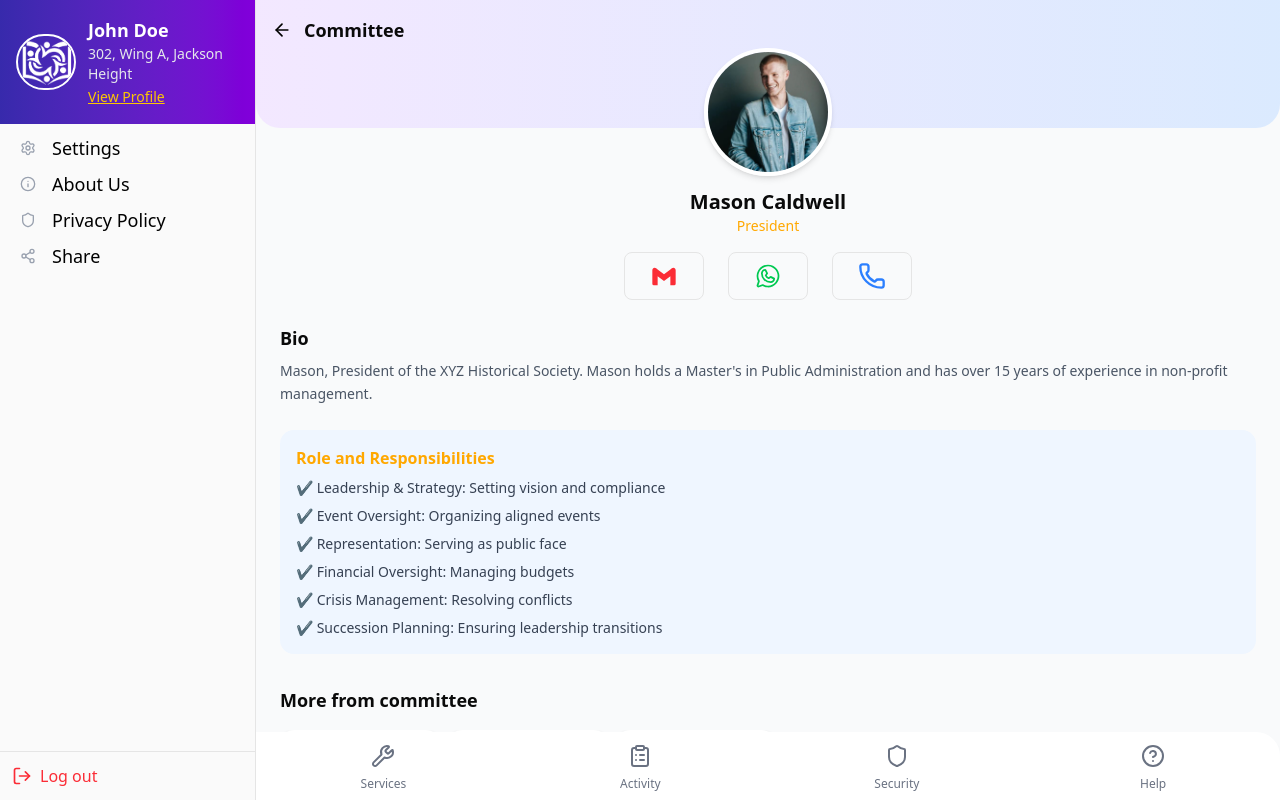
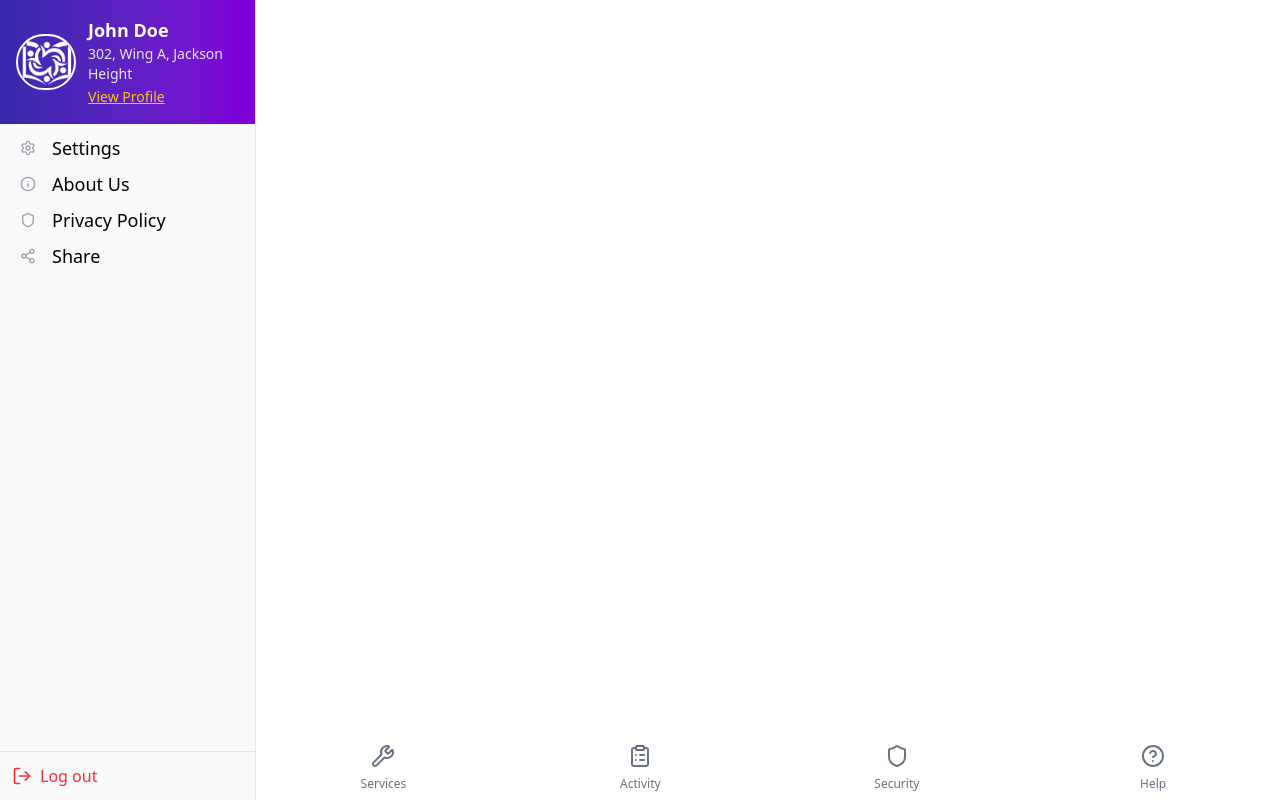
Before and after one commit to ShubhamShinde06/societydesk, a Next.js app in the folder frontend/: page /committee/details/1 in a window 1280 px wide. Built offline with nearby package versions, Linux system fonts and the light colour scheme; no server answers.

Commit message:
2nd fix it

```diff
--- a/frontend/app/committee/details/[id]/page.jsx
+++ b/frontend/app/committee/details/[id]/page.jsx
@@ -1,5 +1,5 @@
-import SingleCommitteeDetailsCom from "@/components/PageComponents/Committee/SingleCommitteeDetailsCom.jsx";
+//import SingleCommitteeDetailsCom from "@/components/PageComponents/Committee/SingleCommitteeDetailsCom.jsx";
 
 export default function CommitteeDetailsPage() {
-  return <SingleCommitteeDetailsCom />;
+  return (<></>)
 }
--- a/frontend/jsconfig.json
+++ b/frontend/jsconfig.json
@@ -1,5 +1,6 @@
 {
   "compilerOptions": {
+    "baseUrl": ".",
     "paths": {
       "@/*": ["./*"]
     }
```
